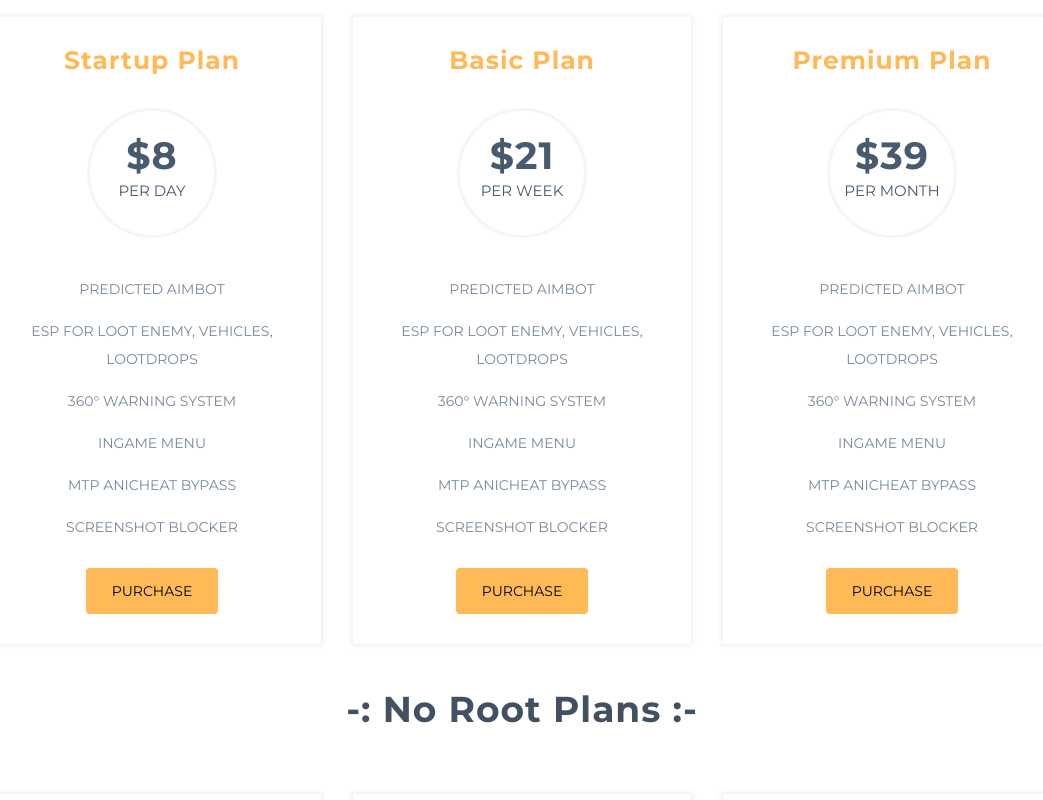
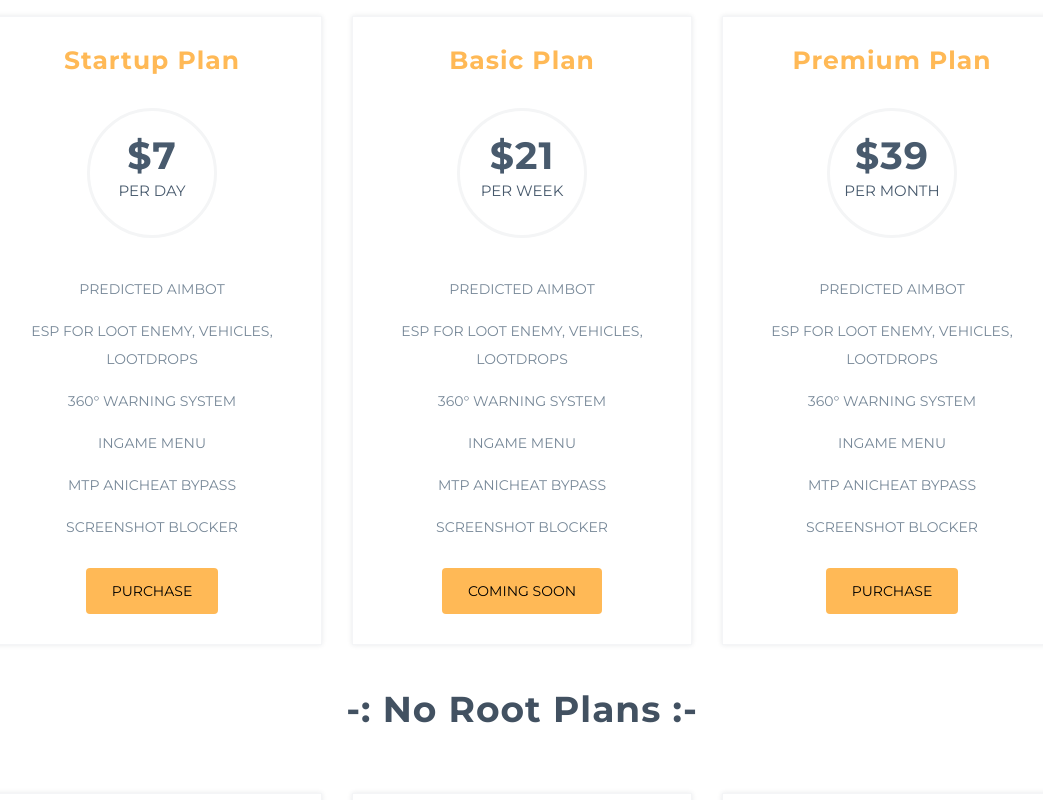
Before and after one commit to kp7742/sharpshooterkeys.com, a plain HTML site: page index.html in a window 1280 px wide. Shown: the part 1740-2540 px from the top of the page, without its empty margins (118-1161 px from the left). Drawn offline with Linux system fonts and the light colour scheme.

Commit message:
Update index.html

```diff
--- a/index.html
+++ b/index.html
@@ -142,7 +142,7 @@
                                 <h3>Startup Plan</h3>
                             </div>
                             <div class="prc-price">
-                                <h3>$8</h3>
+                                <h3>$7</h3>
                                 <p>Per Day</p>
                             </div>
                             <ul>
@@ -154,7 +154,7 @@
 																<li>SCREENSHOT BLOCKER</li>
                             </ul>
                             <button type="submit" class="btn select-plan" name="" value=""><a style="color: black;"
-														href="https://shoppy.gg/product/LknVSCG">Purchase</a></button>
+														href="https://shoppy.gg/product/xctywOr">Purchase</a></button>
                         </div>
                     </div>
 
@@ -176,7 +176,7 @@
 																<li>SCREENSHOT BLOCKER</li>
                             </ul>
                             <button type="submit" class="btn select-plan" name="" value=""><a style="color: black;"
-														href="https://shoppy.gg/product/bY5cb0J">Purchase</a></button>
+														href="#">COMING SOON</a></button>
                         </div>
                     </div>
 
@@ -250,7 +250,7 @@
                                 <li>SCREENSHOT BLOCKER</li>
                             </ul>
                             <button type="submit" class="btn select-plan" name="" value=""><a style="color: black;"
-							href="https://shoppy.gg/product/A89rTz5">Purchase</a></button>
+														href="#">COMING SOON</a></button>
                         </div>
                     </div>
 
```
